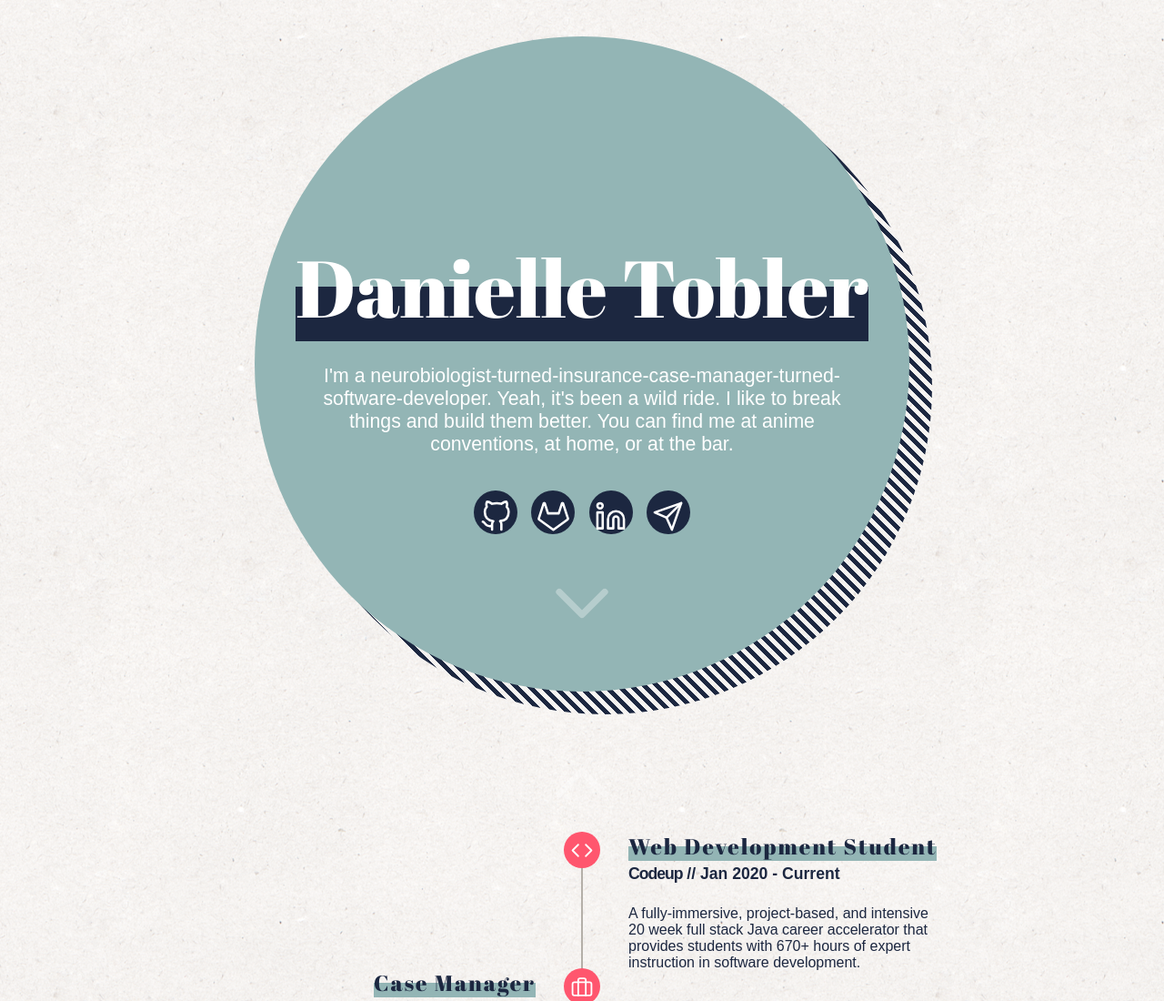
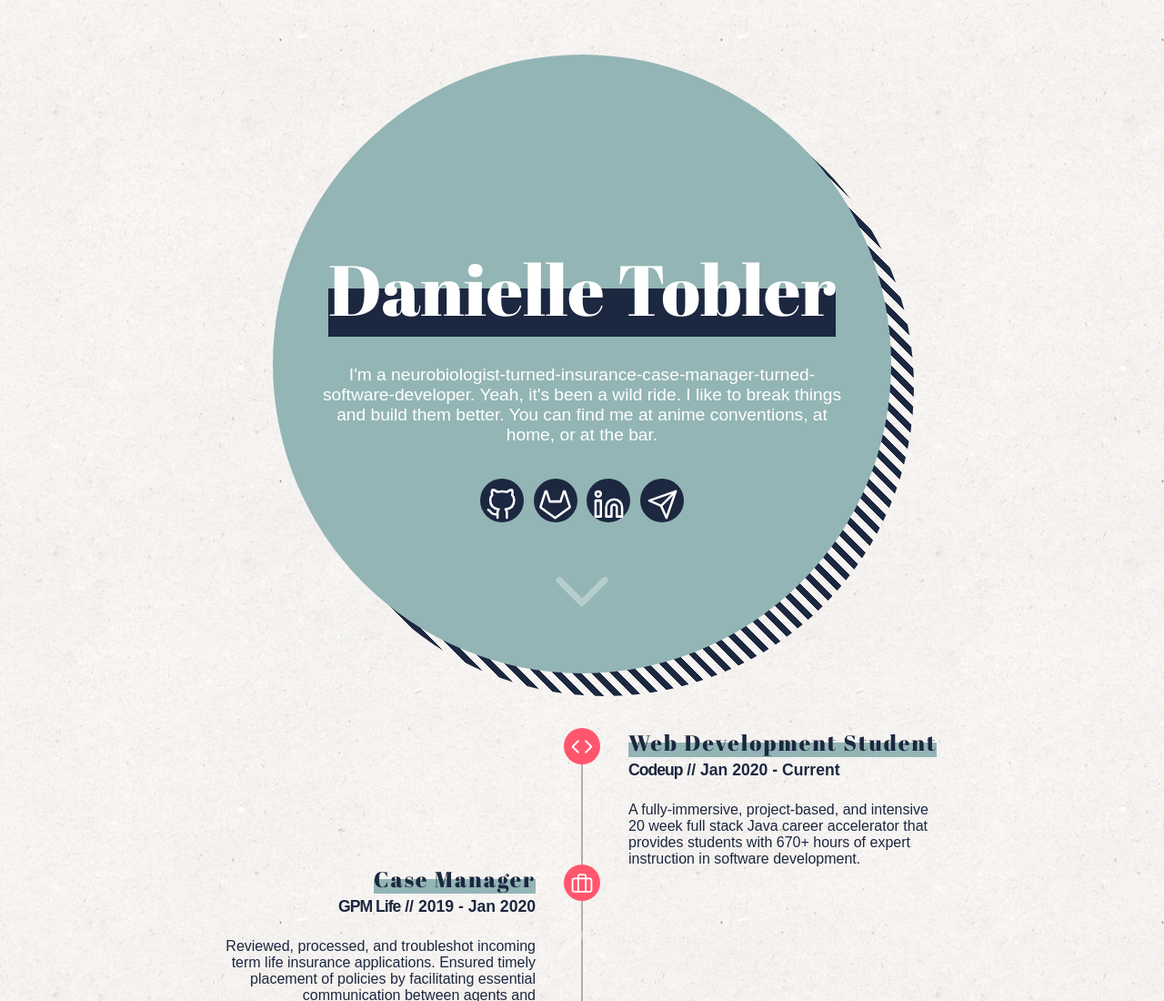
Before and after one commit to dmtobler/danielle-tobler, a website: page index.html in a window 1280 px wide. Shown: the top 1100 px of the page at 91% size. Drawn offline with nearby package versions, Linux system fonts and the light colour scheme; a web font is replaced by a local one.

Commit message:
Adjusted header font sizes to use vh

```diff
--- a/css/style.css
+++ b/css/style.css
@@ -117,21 +117,11 @@ h2 {
 }
 
 .main-block {
-    /*position: relative;*/
-    /*text-align: center;*/
-    /*height: 600px;*/
-    /*width: 600px;*/
-    /*background-color: #93b5b5;*/
-    /*margin: calc(50vh - 300px) auto;*/
-    /*color: #fff;*/
-    /*border-radius: 50%;*/
-
     position: relative;
     text-align: center;
-    height: 90vh;
-    /*width: 600px;*/
+    height: 85vh;
     background-color: #93b5b5;
-    margin: calc(50vh - 45vh) auto;
+    margin: calc(50vh - 42.5vh) auto;
     color: #fff;
     border-radius: 50%;
 }
@@ -148,9 +138,9 @@ h2 {
     background: repeating-linear-gradient(
             45deg,
             rgba(0, 0, 0, 0),
-            rgba(0, 0, 0, 0) 5px,
-            #1C2740 5px,
-            #1C2740 10px
+            rgba(0, 0, 0, 0) 8px,
+            #1C2740 8px,
+            #1C2740 15px
     );
 }
 
@@ -166,8 +156,8 @@ h2 {
     top: 5px;
     color: white;
     font-weight: normal;
-    margin: 0 0 .3em 0;
-    font-size: 5.5em;
+    margin: 0 0 .4em 0;
+    font-size: 9.75vh;
     font-family: "Abril", serif;
 }
 
@@ -175,7 +165,7 @@ h2 {
     width: 85%;
     text-align: center;
     margin: auto;
-    font-size: 1.33em;
+    font-size: 2.4vh;
 }
 
 #media-links-container {
--- a/index.html
+++ b/index.html
@@ -10,7 +10,7 @@
 <div id="main-block-container">
     <div class="main-block">
         <div id="main-block-content">
-            <h1><span class="highlight-major">Danielle Tobler</span></h1>
+            <h1 id="name-title"><span class="highlight-major">Danielle Tobler</span></h1>
 
             <div id="personal-blurb">
                 I'm a neurobiologist-turned-insurance-case-manager-turned-software-developer. Yeah, it's been a wild ride. I like to break things and build them better. You can find me at anime conventions, at home, or at the bar.
@@ -33,7 +33,7 @@
                 </li>
             </ul>
 
-            <a href="#nav-button-2"><svg class="feather nav-icon bounce"><use xlink:href="assets/img/icons/feather-sprite.svg#chevron-down"/></svg></a>
+            <a href="#timeline-container"><svg class="feather nav-icon bounce"><use xlink:href="assets/img/icons/feather-sprite.svg#chevron-down"/></svg></a>
         </div>
     </div>
 </div>
@@ -42,10 +42,6 @@
 <!--<div>-->
 <!--    <h2>Experience</h2>-->
 <!--</div>-->
-
-<div id="nav-button-2" class="nav-icon-container">
-    <a href="#top"><svg class="feather nav-icon bounce"><use xlink:href="assets/img/icons/feather-sprite.svg#chevron-up"/></svg></a>
-</div>
 
 <div id="timeline-container">
 
@@ -123,7 +119,9 @@
     </div>
 </div>
 
-
+<div id="nav-button-2" class="nav-icon-container">
+    <a href="#top"><svg class="feather nav-icon bounce"><use xlink:href="assets/img/icons/feather-sprite.svg#chevron-up"/></svg></a>
+</div>
 
 
 <!--<div>-->
--- a/js/main.js
+++ b/js/main.js
@@ -7,12 +7,14 @@
 
         let mainContainer = $('#main-block-container');
         let containerHeight = $('#main-block-container').css('height');
-        $(mainContainer).css('width', containerHeight.toString());
+        let nameWidth = $('#name-title').css('width');
+        console.log(nameWidth);
+        $(mainContainer).css('width', containerHeight);
 
         $(window).resize(function () {
             mainContainer = $('#main-block-container');
             containerHeight = $('#main-block-container').css('height');
-            $(mainContainer).css('width', containerHeight.toString());
+            $(mainContainer).css('width', containerHeight);
         });
 
 
```
